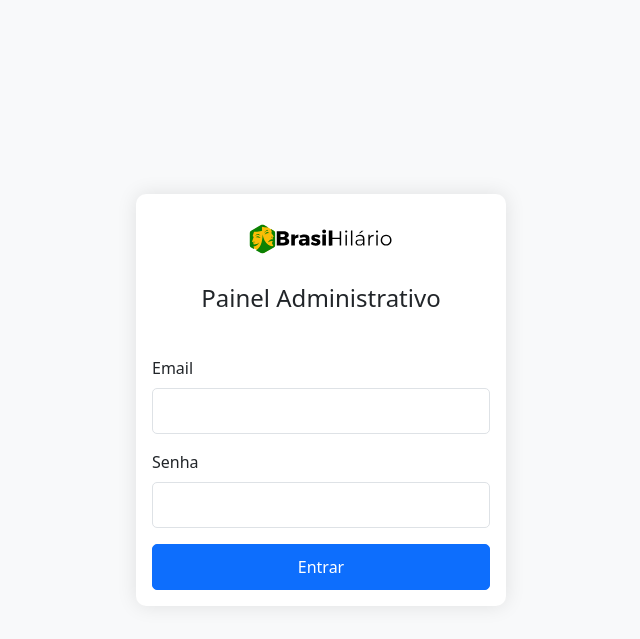
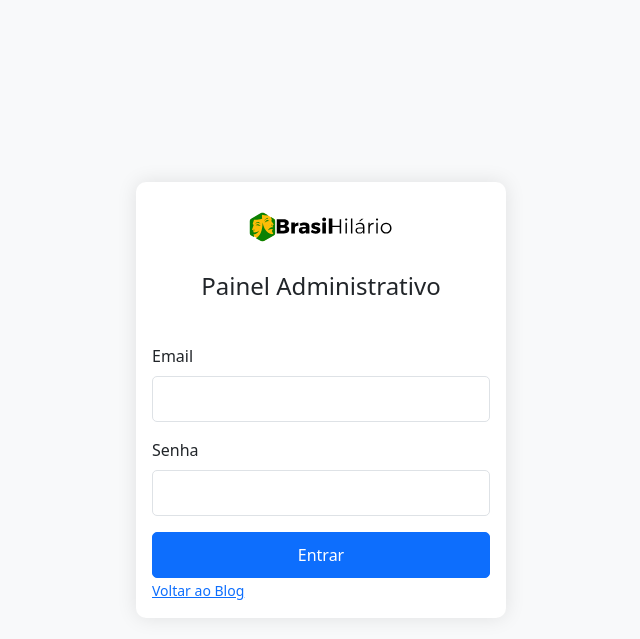
Before and after one commit to LochaydeOliveira/brasil-hilario, a PHP site: page /admin/login.php in a window 1280 px wide. Shown: the top 639 px of the page, without its empty margins (319-959 px from the left). Run offline with PHP 8.4, Linux system fonts and the light colour scheme; some libraries are stand-ins or nearby versions.

Commit message:
Atualiza Painel Login

```diff
--- a/admin/login.php
+++ b/admin/login.php
@@ -183,6 +183,7 @@ try {
                         <input type="password" class="form-control" id="senha" name="senha" required>
                     </div>
                     <button type="submit" class="btn btn-primary">Entrar</button>
+                    <a style="font-size: 14px" href="https://www.brasilhilario.com.br/">Voltar ao Blog</a>
                 </form>
             </div>
         </div>
```
